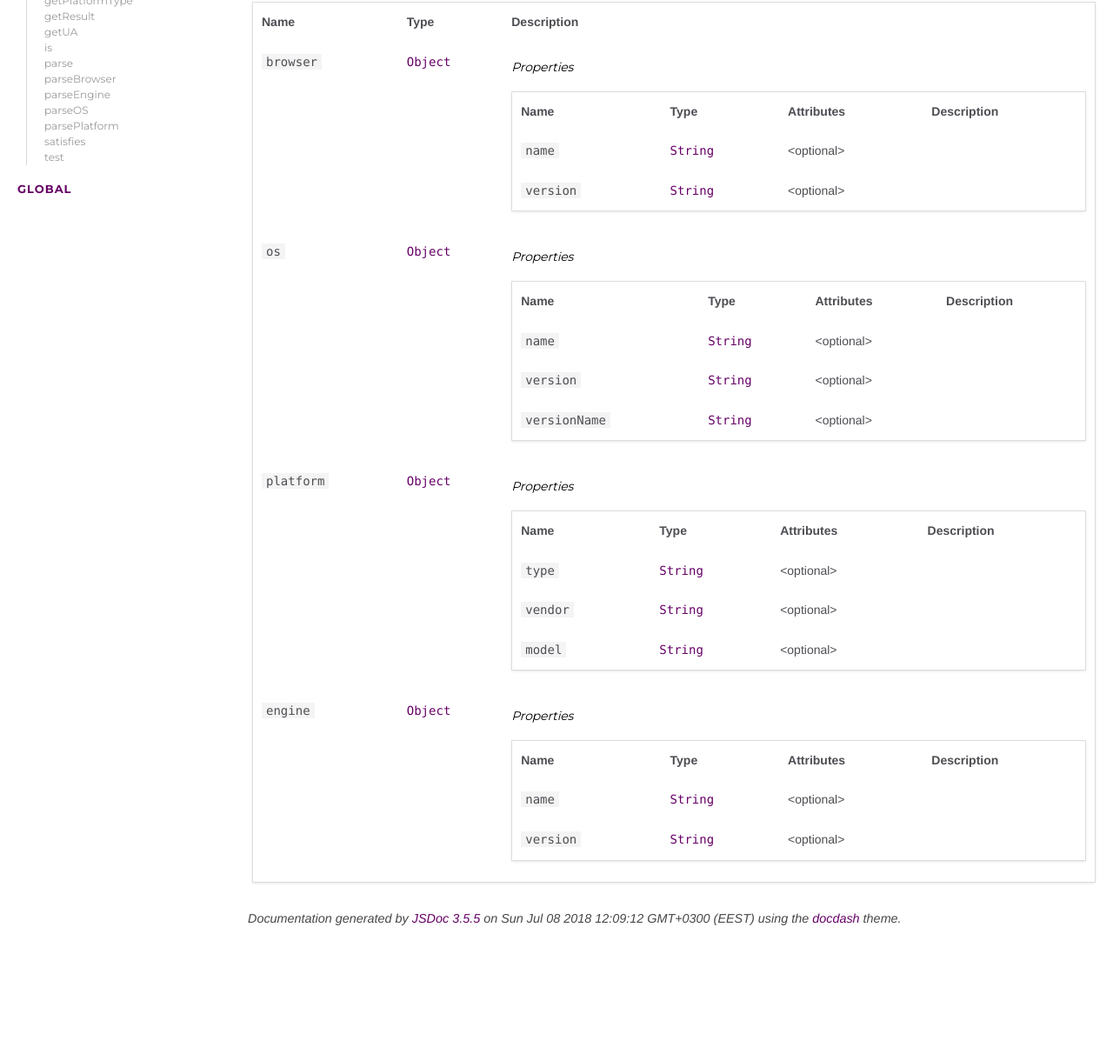
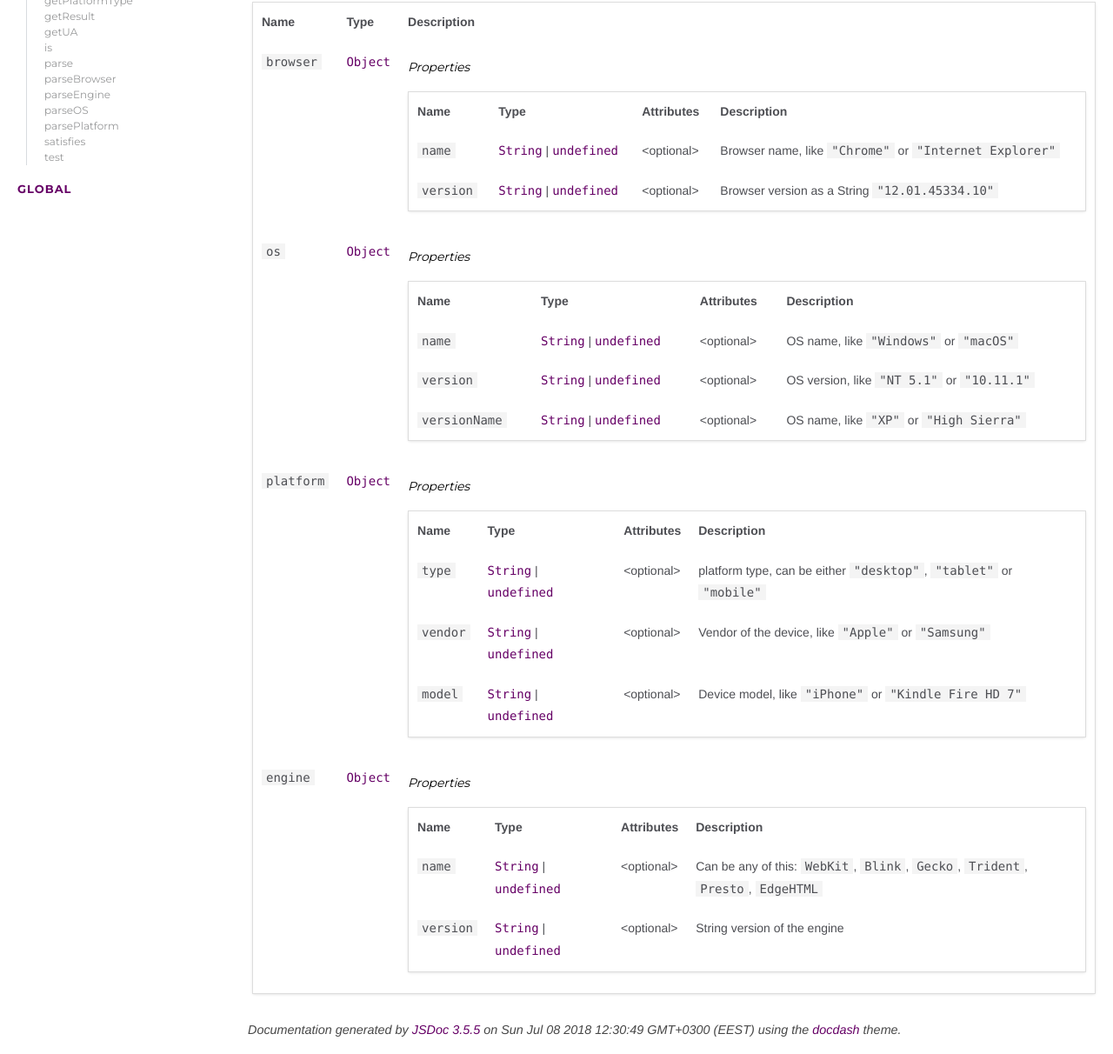
Before and after one commit to bowser-js/bowser, a website: page docs/global.html in a window 1280 px wide. Shown: the part 309-1521 px from the top of the page at 87% size. Before the commit the page ends 1393 px from the top, so only its background shows below. Drawn offline with Linux system fonts and the light colour scheme.

Commit message:
Fix docs

```diff
--- a/docs/global.html
+++ b/docs/global.html
@@ -238,6 +238,9 @@
 
 
 <span class="param-type">String</span>
+|
+
+<span class="param-type">undefined</span>
 
 
 
@@ -255,7 +258,7 @@
 
 
 
-            <td class="description last"></td>
+            <td class="description last"><p>Browser name, like <code>&quot;Chrome&quot;</code> or <code>&quot;Internet Explorer&quot;</code></p></td>
         </tr>
 
 
@@ -269,6 +272,9 @@
 
 
 <span class="param-type">String</span>
+|
+
+<span class="param-type">undefined</span>
 
 
 
@@ -286,7 +292,7 @@
 
 
 
-            <td class="description last"></td>
+            <td class="description last"><p>Browser version as a String <code>&quot;12.01.45334.10&quot;</code></p></td>
         </tr>
 
 
@@ -350,6 +356,9 @@
 
 
 <span class="param-type">String</span>
+|
+
+<span class="param-type">undefined</span>
 
 
 
@@ -367,7 +376,7 @@
 
 
 
-            <td class="description last"></td>
+            <td class="description last"><p>OS name, like <code>&quot;Windows&quot;</code> or <code>&quot;macOS&quot;</code></p></td>
         </tr>
 
 
@@ -381,6 +390,9 @@
 
 
 <span class="param-type">String</span>
+|
+
+<span class="param-type">undefined</span>
 
 
 
@@ -398,7 +410,7 @@
 
 
 
-            <td class="description last"></td>
+            <td class="description last"><p>OS version, like <code>&quot;NT 5.1&quot;</code> or <code>&quot;10.11.1&quot;</code></p></td>
         </tr>
 
 
@@ -412,6 +424,9 @@
 
 
 <span class="param-type">String</span>
+|
+
+<span class="param-type">undefined</span>
 
 
 
@@ -429,7 +444,7 @@
 
 
 
-            <td class="description last"></td>
+            <td class="description last"><p>OS name, like <code>&quot;XP&quot;</code> or <code>&quot;High Sierra&quot;</code></p></td>
         </tr>
 
 
@@ -493,6 +508,9 @@
 
 
 <span class="param-type">String</span>
+|
+
+<span class="param-type">undefined</span>
 
 
 
@@ -510,7 +528,7 @@
 
 
 
-            <td class="description last"></td>
+            <td class="description last"><p>platform type, can be either <code>&quot;desktop&quot;</code>, <code>&quot;tablet&quot;</code> or <code>&quot;mobile&quot;</code></p></td>
         </tr>
 
 
@@ -524,6 +542,9 @@
 
 
 <span class="param-type">String</span>
+|
+
+<span class="param-type">undefined</span>
 
 
 
@@ -541,7 +562,8 @@
 
 
 
-            <td class="description last"></td>
+            <td class="description last"><p>Vendor of the device,
+like <code>&quot;Apple&quot;</code> or <code>&quot;Samsung&quot;</code></p></td>
         </tr>
 
 
@@ -555,6 +577,9 @@
 
 
 <span class="param-type">String</span>
+|
+
+<span class="param-type">undefined</span>
 
 
 
@@ -572,7 +597,8 @@
 
 
 
-            <td class="description last"></td>
+            <td class="description last"><p>Device model,
+like <code>&quot;iPhone&quot;</code> or <code>&quot;Kindle Fire HD 7&quot;</code></p></td>
         </tr>
 
 
@@ -636,6 +662,9 @@
 
 
 <span class="param-type">String</span>
+|
+
+<span class="param-type">undefined</span>
 
 
 
@@ -653,7 +682,7 @@
 
 
 
-            <td class="description last"></td>
+            <td class="description last"><p>Can be any of this: <code>WebKit</code>, <code>Blink</code>, <code>Gecko</code>, <code>Trident</code>, <code>Presto</code>, <code>EdgeHTML</code></p></td>
         </tr>
 
 
@@ -667,6 +696,9 @@
 
 
 <span class="param-type">String</span>
+|
+
+<span class="param-type">undefined</span>
 
 
 
@@ -684,7 +716,7 @@
 
 
 
-            <td class="description last"></td>
+            <td class="description last"><p>String version of the engine</p></td>
         </tr>
 
 
@@ -726,7 +758,7 @@
 <br class="clear">
 
 <footer>
-    Documentation generated by <a href="https://github.com/jsdoc3/jsdoc">JSDoc 3.5.5</a> on Sun Jul 08 2018 12:09:12 GMT+0300 (EEST) using the <a href="https://github.com/clenemt/docdash">docdash</a> theme.
+    Documentation generated by <a href="https://github.com/jsdoc3/jsdoc">JSDoc 3.5.5</a> on Sun Jul 08 2018 12:30:49 GMT+0300 (EEST) using the <a href="https://github.com/clenemt/docdash">docdash</a> theme.
 </footer>
 
 <script>prettyPrint();</script>
```
Also changed, not shown: docs/Bowser.html (+1 -1 lines), docs/Parser.html (+20 -20 lines), docs/bowser.js.html (+1 -1 lines), docs/index.html (+2 -9 lines), docs/parser.js.html (+16 -11 lines), docs/utils.js.html (+1 -1 lines), src/parser.js (+15 -10 lines), README.md.
